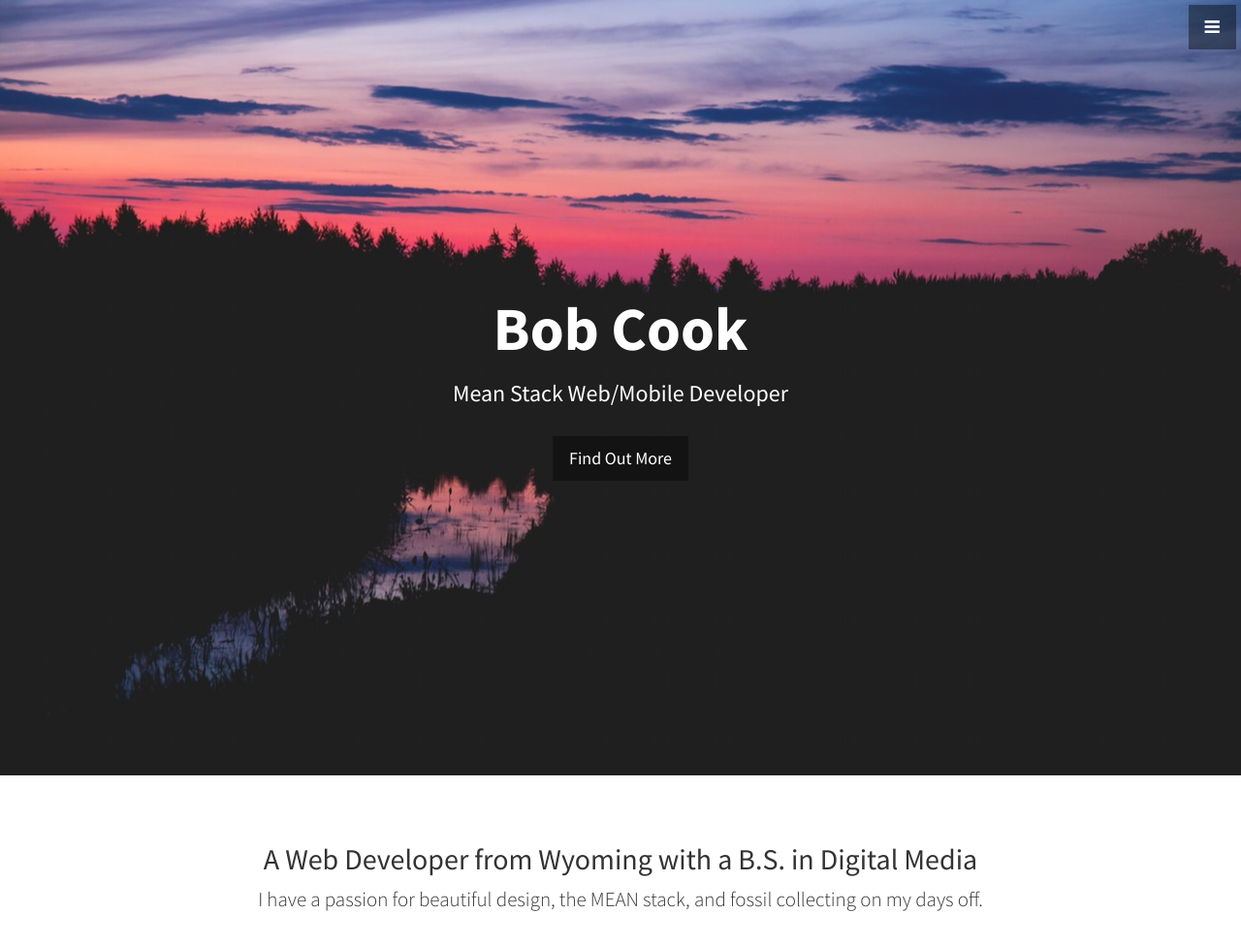
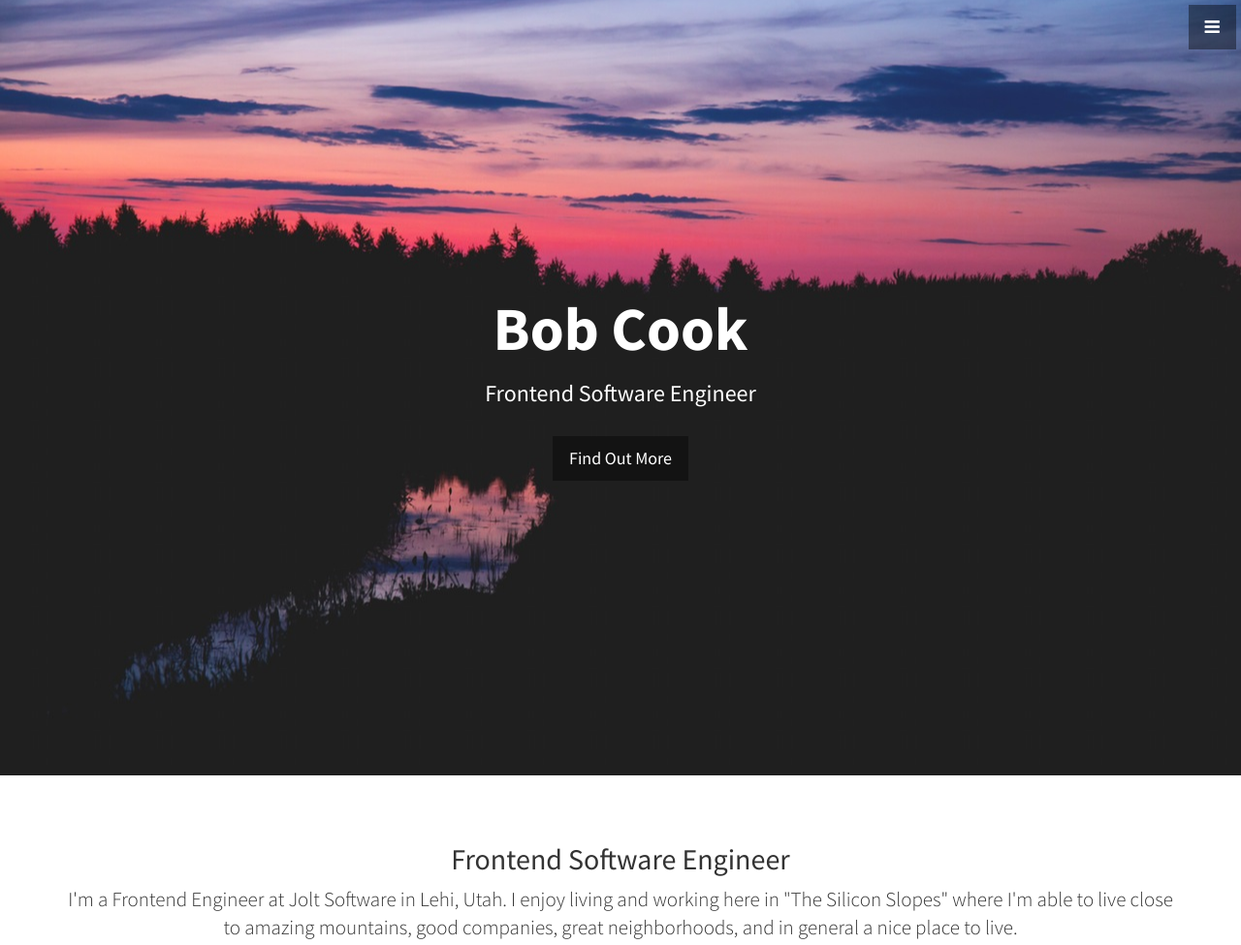
Before and after one commit to bcbane/portfolio, a plain HTML site: page index.html in a window 1280 px wide. Shown: the top 975 px of the page at 97% size. Drawn offline with Linux system fonts and the light colour scheme; a web font is replaced by a local one.

Commit message:
Updated basic information

```diff
--- a/index.html
+++ b/index.html
@@ -9,7 +9,7 @@
     <meta name="description" content="">
     <meta name="author" content="">
 
-    <title>Bob Cook - MEAN Stack Developer</title>
+    <title>Bob Cook - Frontend Software Engineer</title>
 
     <!-- Bootstrap Core CSS -->
     <link href="css/bootstrap.min.css" rel="stylesheet">
@@ -65,7 +65,7 @@
     <header id="top" class="header">
         <div class="text-vertical-center" id="headerCont">
             <h1>Bob Cook</h1>
-            <h3>Mean Stack Web/Mobile Developer</h3>
+            <h3>Frontend Software Engineer</h3>
             <br>
             <a href="#about" class="btn btn-dark btn-lg">Find Out More</a>
         </div>
@@ -76,8 +76,8 @@
         <div class="container">
             <div class="row">
                 <div class="col-lg-12 text-center">
-                    <h2>A Web Developer from Wyoming with a B.S. in Digital Media</h2>
-                    <p class="lead">I have a passion for beautiful design, the MEAN stack, and fossil collecting on my days off.</p>
+                    <h2>Frontend Software Engineer</h2>
+                    <p class="lead">I'm a Frontend Engineer at Jolt Software in Lehi, Utah. I enjoy living and working here in "The Silicon Slopes" where I'm able to live close to amazing mountains, good companies, great neighborhoods, and in general a nice place to live.</p>
                 </div>
             </div>
             <!-- /.row -->
@@ -341,9 +341,9 @@
                     <h2>Bob Cook</h2>
 
                     <p>github.com/bcbane
-                        <br>twitter @bcbane</p>
+                        <br>linkedin.com/in/bcbane/</p>
                     <ul class="list-unstyled">
-                        <li><i class="fa fa-phone fa-fw"></i> (307) 699-7534</li>
+                        <li><i class="fa fa-phone fa-fw"></i> (385) 325-0713</li>
                         <li><i class="fa fa-envelope-o fa-fw white"></i> <a href="mailto:bobcookdev@gmail.com">bobcookdev@gmail.com</a>
                         </li>
                     </ul>
@@ -360,7 +360,7 @@
                         </li>
                     </ul> -->
                     <hr class="small">
-                    <p class="">Copyright &copy; Bob Cook 2016</p>
+                    <p class="">Copyright &copy; Bob Cook 2018</p>
                 </div>
             </div>
         </div>
```
